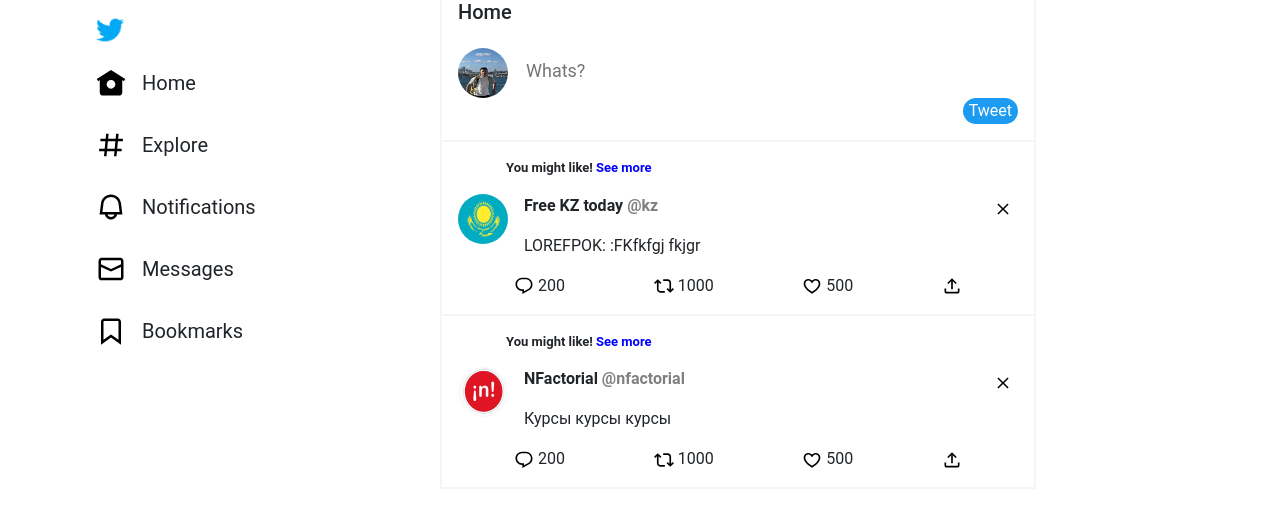
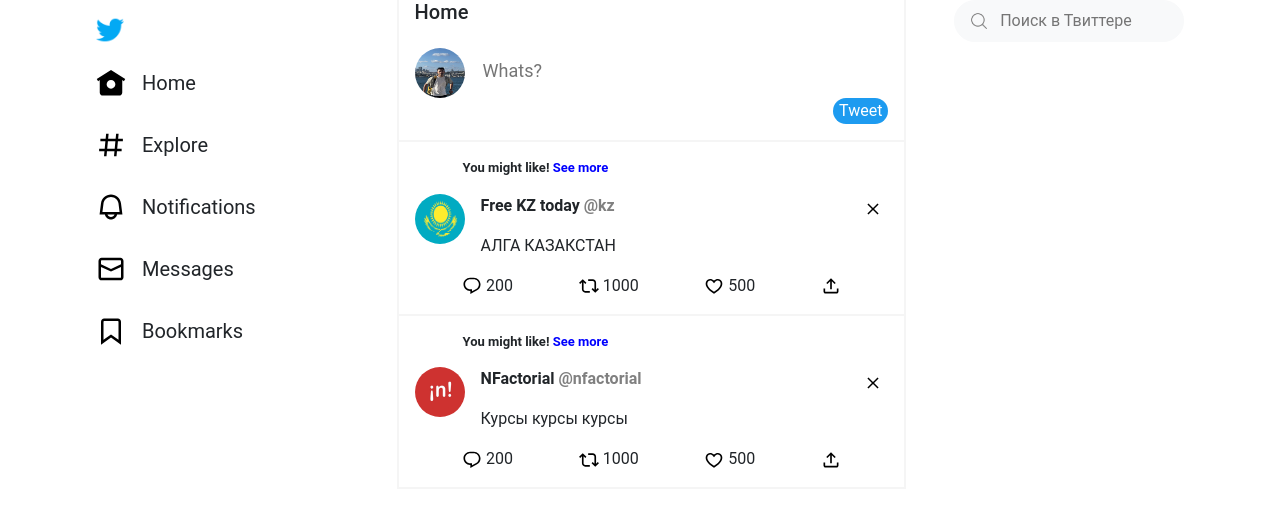
Before and after one commit to ayanbaryshev02-dev/twitterClone, a React (Create React App) app in the folder twitter-clone/: page / in a window 1280 px wide. Shown: the top 506 px of the page. Built offline with nearby package versions, Linux system fonts and the light colour scheme.

Commit message:
feat: add tweet search functionality
- Add search state to App component
- Implement tweet filtering in Home component
- Connect FilterComponent with search props
- Support search by content, author name and username

```diff
--- a/twitter-clone/src/App.js
+++ b/twitter-clone/src/App.js
@@ -1,15 +1,23 @@
 import logo from './logo.svg';
+import { useState } from 'react';
 import './App.css';
 import SideMenu from './components/SideMenuComponent';
 import Home from './components/HomeComponent';
+import FilterComponent from './components/FilterComponent/FilterComponent';
 
 function App() {
+
+  const [searchTerm, setSearchTerm] = useState('');
+
   return (
     <div className="App d-flex mx-5">
      <SideMenu />
      <div className='vertical-divider'></div>
-     <Home />
+     <Home searchTerm={searchTerm}/>
      <div className='vertical-divider'></div>
+     <FilterComponent
+     searchTerm={searchTerm}
+     onSearchChange={setSearchTerm}/>
     </div>
   );
 }
--- /dev/null
+++ b/twitter-clone/src/components/FilterComponent/FilterComponent.js
@@ -0,0 +1,27 @@
+import searchIcon from './images/search.png';
+
+const FilterComponent = ({searchTerm, onSearchChange}) =>{
+   return(
+    <div className="d-flex mx-5 ">
+        <div className="mb-3 w-100 ">
+
+            <input
+                    placeholder="Поиск в Твиттере"
+                    className="rounded-pill border border-light bg-light w-100 py-2"
+                    value={searchTerm}
+                    onChange={(e) => onSearchChange(e.target.value)}
+                    style={{
+                        backgroundImage: `url(${searchIcon})`,
+                        backgroundRepeat: 'no-repeat',
+                        backgroundPosition: '15px center',
+                        backgroundSize: '18px 18px',
+                        paddingLeft: '45px',
+                        outline: 'none'
+                    }}
+                />
+            </div>
+
+    </div>
+   )
+}
+export default FilterComponent
--- a/twitter-clone/src/components/HomeComponent/images/index.js
+++ b/twitter-clone/src/components/HomeComponent/images/index.js
@@ -3,8 +3,10 @@
 export const LIKES = <svg viewBox="0 0 24 24" aria-hidden="true" ><g><path d="M16.697 5.5c-1.222-.06-2.679.51-3.89 2.16l-.805 1.09-.806-1.09C9.984 6.01 8.526 5.44 7.304 5.5c-1.243.07-2.349.78-2.91 1.91-.552 1.12-.633 2.78.479 4.82 1.074 1.97 3.257 4.27 7.129 6.61 3.87-2.34 6.052-4.64 7.126-6.61 1.111-2.04 1.03-3.7.477-4.82-.561-1.13-1.666-1.84-2.908-1.91zm4.187 7.69c-1.351 2.48-4.001 5.12-8.379 7.67l-.503.3-.504-.3c-4.379-2.55-7.029-5.19-8.382-7.67-1.36-2.5-1.41-4.86-.514-6.67.887-1.79 2.647-2.91 4.601-3.01 1.651-.09 3.368.56 4.798 2.01 1.429-1.45 3.146-2.1 4.796-2.01 1.954.1 3.714 1.22 4.601 3.01.896 1.81.846 4.17-.514 6.67z"></path></g></svg>
 export const SHARE = <svg viewBox="0 0 24 24" aria-hidden="true" ><g><path d="M12 2.59l5.7 5.7-1.41 1.42L13 6.41V16h-2V6.41l-3.3 3.3-1.41-1.42L12 2.59zM21 15l-.02 3.51c0 1.38-1.12 2.49-2.5 2.49H5.5C4.11 21 3 19.88 3 18.5V15h2v3.5c0 .28.22.5.5.5h12.98c.28 0 .5-.22.5-.5L19 15h2z"></path></g></svg>
 
+
 export const KZ_IMG_PATH = require('./kz.png');
 export const PROFILE_IMG_PATH =  require('./profilePhoto.jpeg');
 export const NFACTORIAL_IMG_PATH =  require('./nfactorial.png');
 
+
 export const DELETE = <svg viewBox="0 0 24 24" aria-label="Dismiss" role="img"><g><path d="M10.59 12L4.54 5.96l1.42-1.42L12 10.59l6.04-6.05 1.42 1.42L13.41 12l6.05 6.04-1.42 1.42L12 13.41l-6.04 6.05-1.42-1.42L10.59 12z"></path></g></svg>
--- a/twitter-clone/src/components/HomeComponent/index.js
+++ b/twitter-clone/src/components/HomeComponent/index.js
@@ -4,8 +4,8 @@
 import { KZ_IMG_PATH, NFACTORIAL_IMG_PATH, PROFILE_IMG_PATH } from "./images"
 
 class Home extends React.Component {
-    constructor(){
-        super();
+    constructor(props){
+        super(props);
 
         this.state = {
             content: '',
@@ -15,7 +15,7 @@
             authorName: 'Free KZ today',
             authorUserName: '@kz',
             img: KZ_IMG_PATH,
-            content: "LOREFPOK: :FKfkfgj fkjgr",
+            content: "АЛГА КАЗАКСТАН",
             replies: 200,
             retweets: 1000,
             likes: 500,
@@ -69,12 +69,19 @@
     render(){
 
         const { tweets, content } = this.state;
+        const {searchTerm} = this.props
+
+        const filteredTweets = tweets.filter(tweet =>
+            tweet.content.toLocaleLowerCase().includes(searchTerm.toLocaleLowerCase()) ||
+            tweet.authorName.toLocaleLowerCase().includes(searchTerm.toLocaleLowerCase()) ||
+            tweet.authorUserName.toLocaleLowerCase().includes(searchTerm.toLocaleLowerCase())
+        )
 
           return(
             <div className="w-50 nt-3">
             <h5 className="mx-3">Home</h5>
             <NewTweet content={content} onChangeTextInput={this.onChangeTextInput} onTweet={this.addToTweets}/>
-            <TweetsList tweets = {tweets} deleteTweet={this.deleteTweet}/>
+            <TweetsList tweets = {filteredTweets} deleteTweet={this.deleteTweet} />
          </div>
         )
 }
```
Also changed, not shown: twitter-clone/src/components/FilterComponent/images/search.png (added), twitter-clone/src/components/HomeComponent/images/nfactorial.png.
